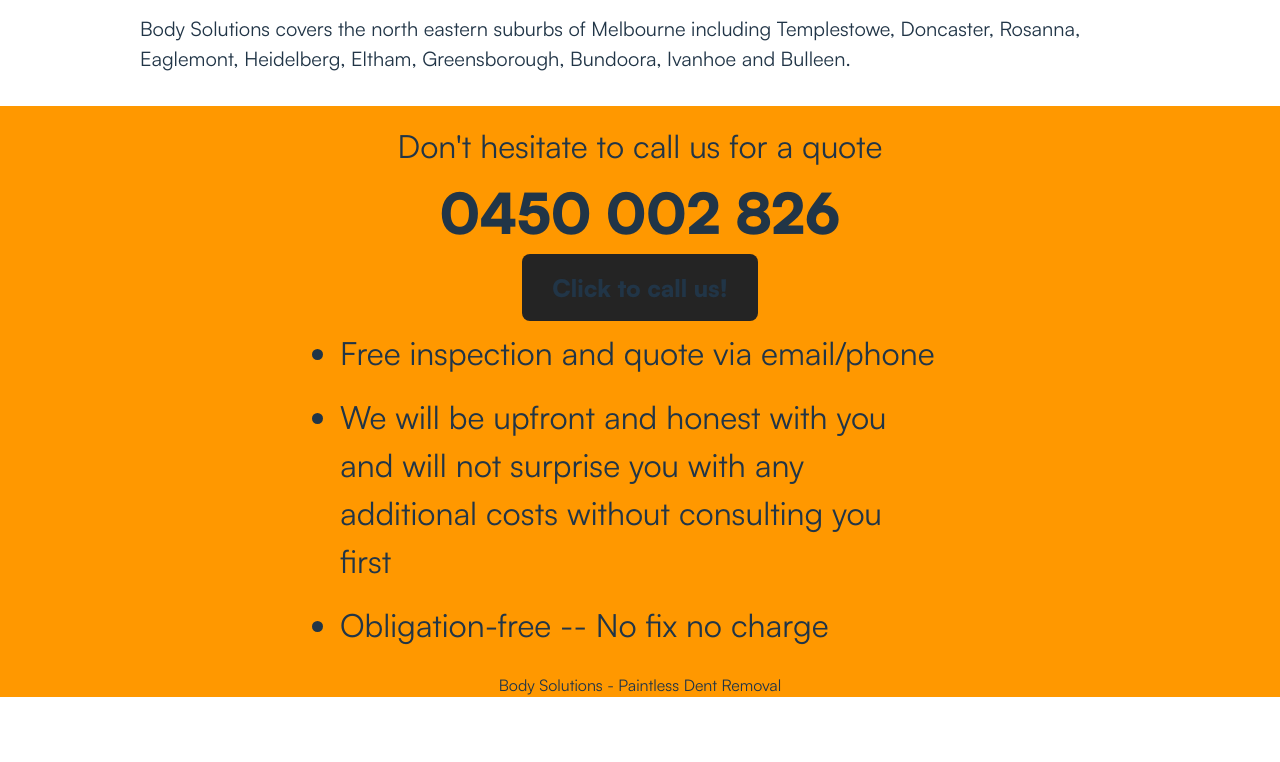
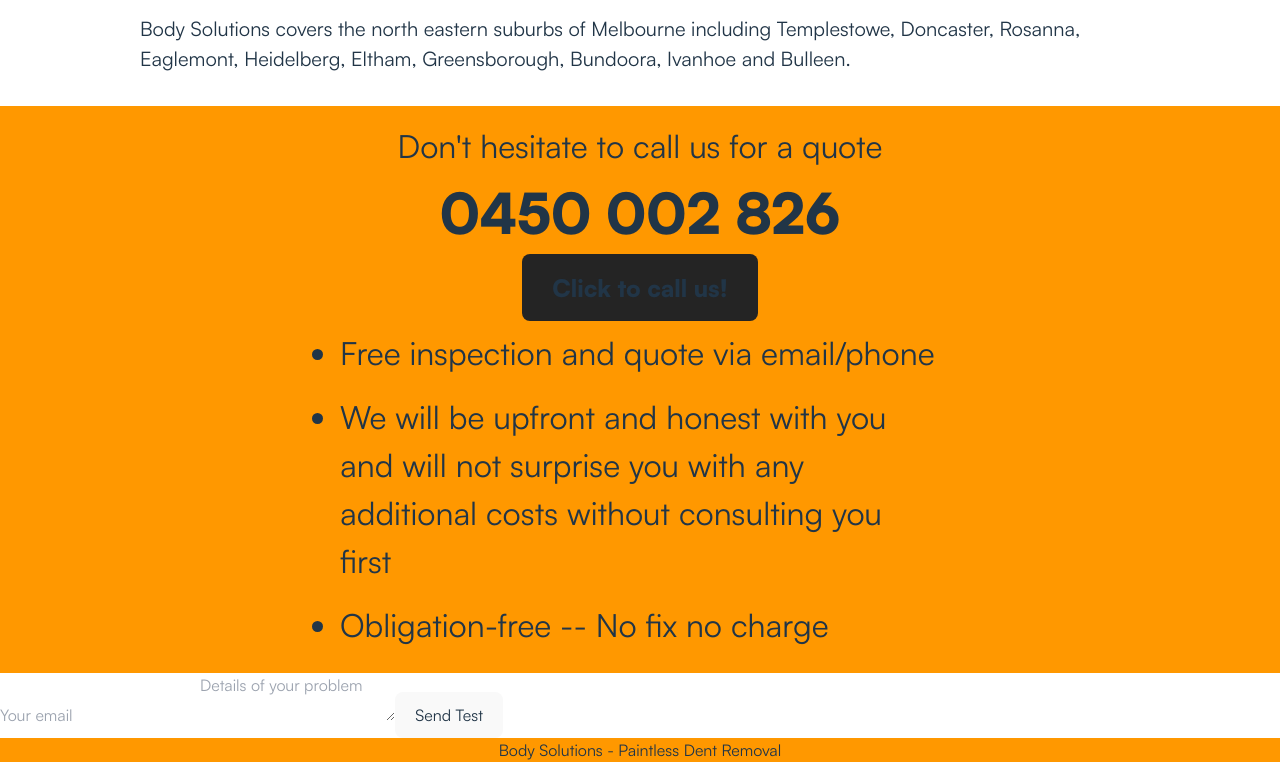
Before and after one commit to NeggFriedRice/body-solutions-pdr, a React (Vite) app: page / in a window 1280 px wide. Shown: the part 1779-2541 px from the top of the page. Before the commit the page ends 2476 px from the top, so only its background shows below. Built offline with nearby package versions, Linux system fonts and the light colour scheme; the HTML template or start-up script is replaced by a standard one.

Commit message:
Add formsubmit form for testing

```diff
--- /dev/null
+++ b/src/components/Quote.jsx
@@ -0,0 +1,27 @@
+import React, { useRef } from 'react';
+
+export default function Quote() {
+
+    const submitHandler = (event) => {
+        console.log("button clicked")
+        event.preventDefault();
+
+        fetch('https://formsubmit.co//tomloo222@gmail.com', {
+        method: 'POST',
+        headers: {
+            'Content-Type': 'application/json',
+            'Accept': 'application/json'
+        },
+        body: JSON.stringify(Object.fromEntries(new FormData(event.target))),
+    })
+      };
+
+      return (
+        <form encType="multipart/form-data" onSubmit={submitHandler}>
+            <input type="email" name="email" placeholder="Your email" />
+            <textarea name="message" placeholder="Details of your problem"></textarea>
+            {/* <input type="file" name="attachment" accept="image/png, image/jpeg" /> */}
+            <button type="submit">Send Test</button>
+        </form>
+      );
+    }
--- a/src/pages/Home.jsx
+++ b/src/pages/Home.jsx
@@ -4,6 +4,7 @@
 import GoogleReviews from '../components/GoogleReviews'
 import Contact from '../components/Contact'
 import OurServices from '../components/OurServices'
+import Quote from '../components/Quote'
 
 export default function Home() {
   return (
@@ -13,6 +14,7 @@
         <GoogleReviews />
         <Map />
         <Contact />
+        <Quote />
     </>
   )
 }
```
